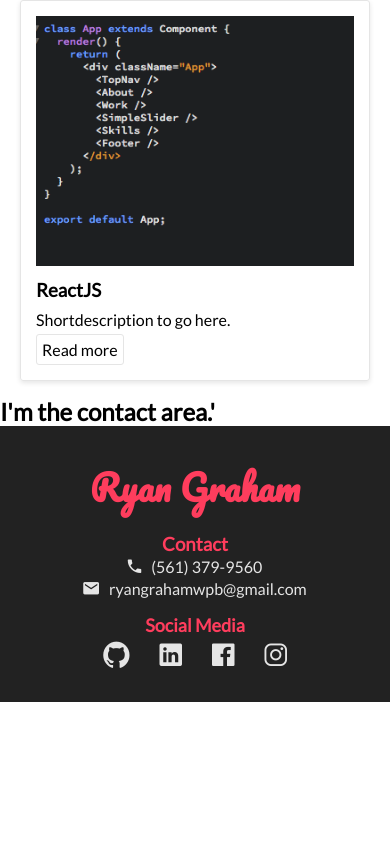
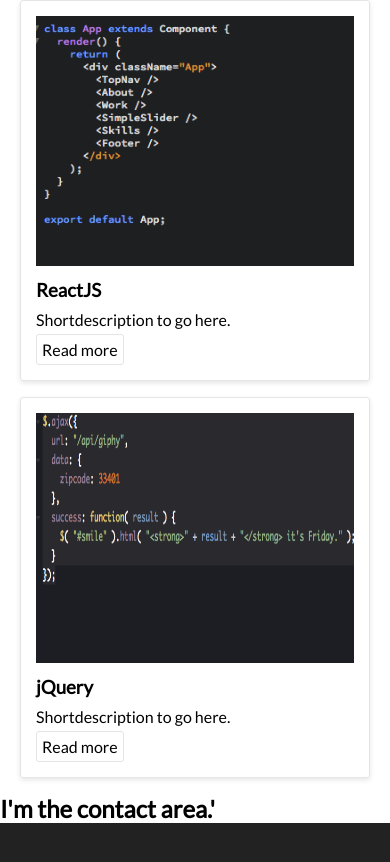
Before and after one commit to ryanwpb/newApp, a React (Create React App) app: page / in a window 390 px wide. Shown: the part 2031-2893 px from the top of the page. Before the commit the page ends 2733 px from the top, so only its background shows below. Built offline with nearby package versions, Linux system fonts and the light colour scheme.

Commit message:
Add skill to skills section.

```diff
--- a/src/App.css
+++ b/src/App.css
@@ -329,11 +329,7 @@
         padding: 0.5rem;
     }
 
-    #skills {
-        flex-direction: column;
-    }
-
-    .skillBox {
+ .skillBox {
        margin: 0.5rem auto;
     }
 }
--- a/src/skills.js
+++ b/src/skills.js
@@ -2,6 +2,7 @@
 import htmlImg from './assets/images/html-img.png';
 import cssImg from './assets/images/css-image.png';
 import reactImg from './assets/images/reactJs-img.png';
+import jqueryImg from './assets/images/jquery.png'
 
 
 class Skills extends Component {
@@ -26,6 +27,12 @@
          <p>Shortdescription to go here.</p>
          <span>Read more</span>
         </div>
+          <div className="skillBox">
+        <img src={jqueryImg} width="" alt="jquery screen shot"/>
+          <h3>jQuery</h3>
+         <p>Shortdescription to go here.</p>
+         <span>Read more</span>
+        </div>
       </section>
 
     );
```
Also changed, not shown: src/assets/images/jquery.png (added).
